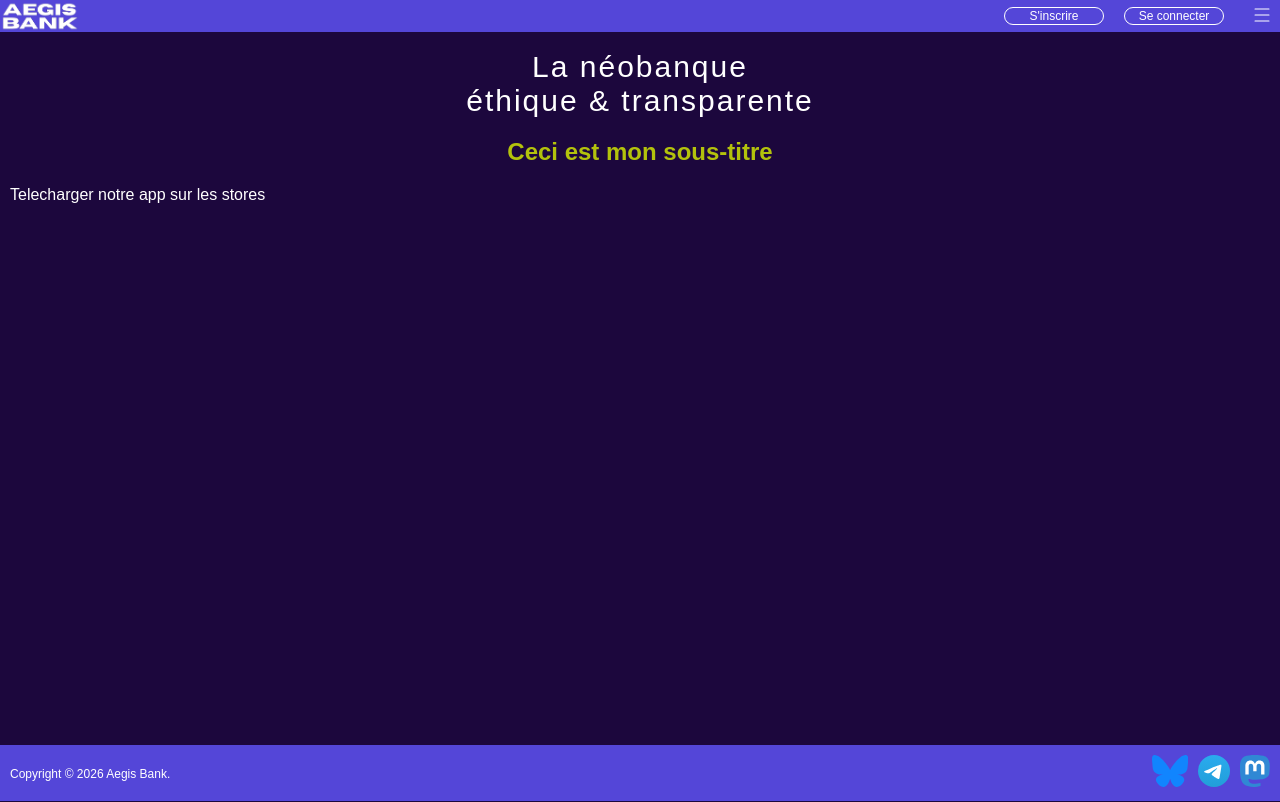
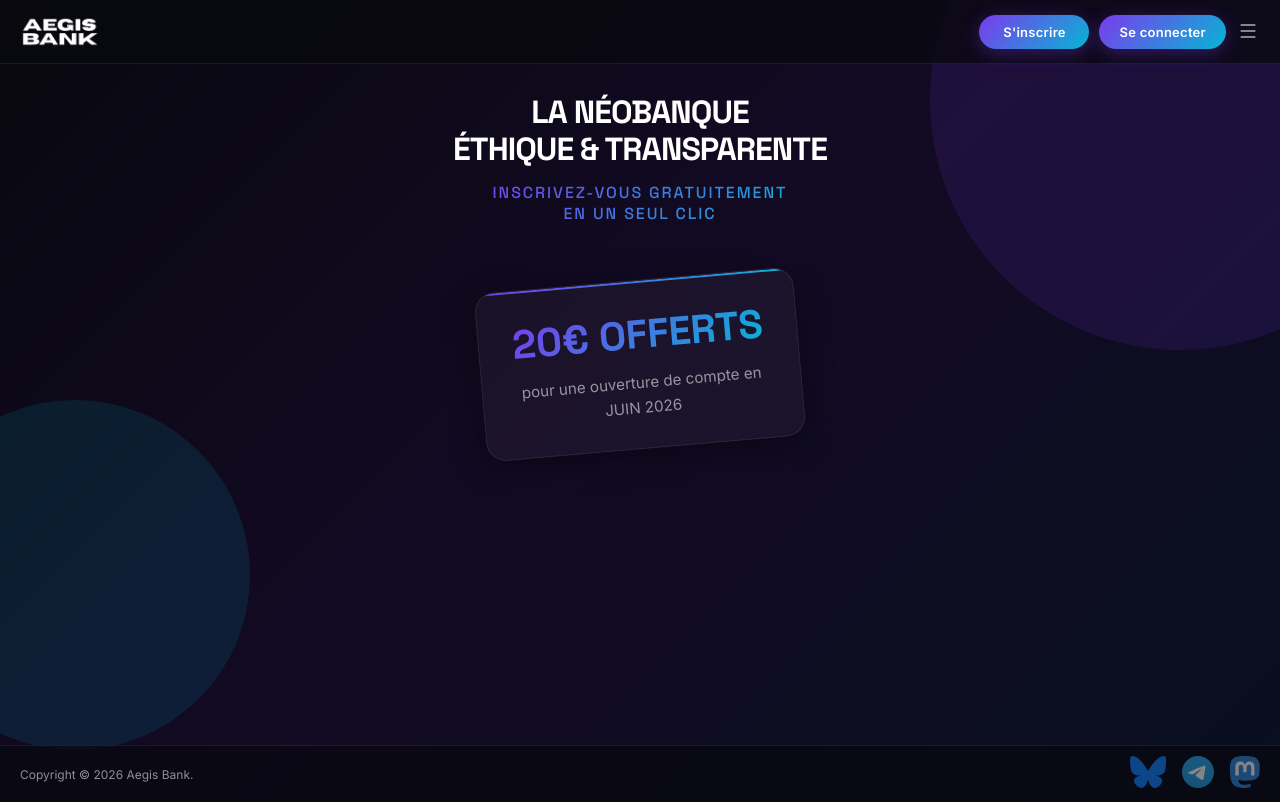
Before and after one commit to chronokami/Aegis-project, a plain HTML site: page index.html in a window 1280 px wide. Drawn offline with Linux system fonts and the light colour scheme.

Commit message:
Add files via upload

```diff
--- a/index.html
+++ b/index.html
@@ -4,6 +4,8 @@
     <meta charset="UTF-8" />
     <meta name="viewport" content="width=device-width, initial-scale=1.0" />
     <title>Aegis Bank Project</title>
+    <link rel="preconnect" href="https://fonts.googleapis.com" />
+    <link rel="preconnect" href="https://fonts.gstatic.com" crossorigin />
     <link rel="stylesheet" href="style.css" />
   </head>
 
@@ -34,46 +36,31 @@
       <!-- <div class="hambuger-menu-mobile">
         <ul>
           <li><a>Solutions Streamers</a></li>
-          <li><a>Financement créatif</a></li>
-          <li><a>Ecosystème pro</a></li>
+          <li><a>Financement Créatif</a></li>
+          <li><a>Ecosystème Pro</a></li>
         </ul>
       </div> -->
     </header>
     <div class="layout">
-      <div>
       <div class="title-container">
         <h1 class="uppercase-text title-style">
           La néobanque <br />
           éthique & transparente
         </h1>
 
-          <h2>Ceci est mon sous-titre</h2>
+        <h2>Inscrivez-vous gratuitement <br />
+          en un seul clic</h2>
       </div>
 
-        <!-- <p class="text-content">
-          hello world <br />
-          Lorem ipsum dolor sit amet, consectetur adipiscing elit. Curabitur
-          malesuada sit amet sapien nec sodales. Nulla orci orci, sollicitudin
-          vitae neque elementum, lobortis sollicitudin ligula. In hac habitasse
-          platea dictumst. In nec maximus tortor. Ut malesuada viverra ligula a
-          vulputate. Quisque sed eleifend quam. Vestibulum cursus augue sit amet
-          imperdiet dictum. Vestibulum mattis pharetra lorem at vestibulum. Nam
-          posuere auctor urna, facilisis posuere lectus sodales id. Sed
-          tincidunt porttitor turpis. Pellentesque mollis pellentesque magna, a
-          eleifend tortor accumsan vel. In felis ante, pulvinar sed finibus non,
-          ultricies sit amet purus. Maecenas ultrices risus in dolor sagittis,
-          vel eleifend mi convallis. Nulla sagittis sem massa, ac gravida tortor
-          semper eu. Maecenas vehicula blandit libero, sit amet auctor justo.
-        </p> -->
-
-        <p class="text-content">Telecharger notre app sur les stores</p>
-        <a><img /></a>
-        <a><img /></a>
+      <div class="card">
+        <h3>20€ OFFERTS</h3>
+        <p>pour une ouverture de compte en JUIN 2026</p>
       </div>
     </div>
+
     <footer>
       <div class="footer-container">
-        <div>
+        <div class="copyright-container">
           <span class="copyright"> Copyright © 2026 Aegis Bank. </span>
         </div>
         <div class="footer-icon">
--- a/style.css
+++ b/style.css
@@ -1,12 +1,65 @@
-body {
-  font-family: " ", sans-serif;
-  background-color: rgb(28, 7, 61);
-  padding-top: 50px;
+/* import typographique */
+@import url("https://fonts.googleapis.com/css2?family=Space+Grotesk:wght@400;500;600;700&family=Inter:wght@300;400;500;600&display=swap");
+
+/* attributs sur tous les elements */
+* {
   margin: 0;
+  padding: 0;
+  box-sizing: border-box;
 }
 
-footer {
-  height: 55px;
+/* variables globales */
+:root {
+  --c-bg: #08080f;
+  --c-purple: #7c3aed;
+  --c-purple-light: #a855f7;
+  --c-cyan: #06b6d4;
+  --c-lime: #84cc16;
+  --c-white: #ffffff;
+  --c-text-muted: rgba(255, 255, 255, 0.55);
+  --c-border: rgba(255, 255, 255, 0.08);
+  --c-card-bg: rgba(255, 255, 255, 0.04);
+  --gradient-main: linear-gradient(135deg, #7c3aed 0%, #06b6d4 100%);
+  --gradient-bg: linear-gradient(135deg, #08080f 0%, #130a24 50%, #080f1f 100%);
+  --shadow-glow: 0 0 40px rgba(124, 58, 237, 0.25);
+  --shadow-card: 0 8px 32px rgba(0, 0, 0, 0.4);
+}
+
+/* gestion du background */
+body {
+  font-family: "Inter", sans-serif;
+  background: var(--gradient-bg);
+  background-attachment: fixed;
+  min-height: 100vh;
+  padding-top: 64px;
+  color: var(--c-white);
+}
+
+body::before,
+body::after {
+  content: "";
+  position: fixed;
+  border-radius: 50%;
+  /* filter: blur(100px); */
+  opacity: 0.12;
+  pointer-events: none;
+  z-index: 0;
+}
+
+body::before {
+  width: 500px;
+  height: 500px;
+  background: var(--c-purple);
+  top: -150px;
+  right: -150px;
+}
+
+body::after {
+  width: 350px;
+  height: 350px;
+  background: var(--c-cyan);
+  bottom: 50px;
+  left: -100px;
 }
 
 ul {
@@ -20,115 +73,224 @@
   top: 0;
   right: 0;
   left: 0;
-  max-height: 40px;
-  background-color: #5446d8;
-}
-
-h1 {
-  color: royalblue;
-  font-size: 30px;
-  margin-top: 0;
-  /* text-transform: uppercase; */
-  letter-spacing: 2px;
-  /* background-color: rgb(83, 83, 83); */
-  /* width: 600px;
-    height: 600px; */
-
-  /* padding: 40px; 80px; 50px; 60px; */
-
-  /* padding-top: 40px;
-    padding-right: 40px;
-    padding-bottom: 40px;
-    padding-left: 40px; */
-
-  /* margin: 40px; */
-}
-
-h2 {
-  color: rgb(179, 194, 12);
-}
-
-p {
-  color: red;
-}
-
-.title-container {
-  text-align: center;
-  /* margin-left: 90px; */
-}
-
-/* .uppercase-text {
-    text-transform: uppercase;
-} */
-
-.title-style {
-  font-weight: 500;
-  color: #fff;
-}
-
-.auth-buttons {
-  display: flex;
-  column-gap: 20px;
-  align-items: center;
+  height: 64px;
+  background: rgba(8, 8, 15, 0.75);
+  border-bottom: 1px solid var(--c-border);
+  z-index: 100;
 }
 
 .header-container {
   display: flex;
   justify-content: space-between;
+  align-items: center;
+  height: 100%;
+  padding: 0 20px;
+}
+
+.auth-buttons {
+  display: flex;
+  align-items: center;
+  gap: 10px;
+}
+
+h1 {
+  font-family: "Space Grotesk", sans-serif;
+  font-weight: 700;
+  line-height: 1.15;
+  letter-spacing: -0.03em;
+  color: var(--c-white);
+}
+
+h2 {
+  font-family: "Space Grotesk", sans-serif;
+  font-size: 1rem;
+  font-weight: 500;
+  letter-spacing: 0.12em;
+  text-transform: uppercase;
+  background: var(--gradient-main);
+  -webkit-background-clip: text;
+  color: transparent;
+  background-clip: text;
+}
+
+h3 {
+  font-family: "Space Grotesk", sans-serif;
+  font-weight: 700;
+  font-size: 1.15rem;
+}
+
+p {
+  color: var(--c-text-muted);
+  line-height: 1.65;
+  font-size: 0.95rem;
+}
+
+/* structure principale de conteneur */
+.layout {
+  position: relative;
+  z-index: 1;
+  min-height: calc(100vh - 119px);
+  display: flex;
+  flex-direction: column;
+  gap: 36px;
+  justify-content: flex-start;
+  align-items: center;
+  padding: 30px 20px 40px;
+}
+
+.title-container {
+  text-align: center;
+  display: flex;
+  flex-direction: column;
+  gap: 14px;
+  max-width: 480px;
+}
+
+.title-style {
+  font-weight: 700;
+  color: var(--c-white);
+  text-transform: uppercase;
+}
+
+button {
+  background-color: transparent;
+  border: none;
+  color: var(--c-white);
+  width: fit-content;
+  font-size: 10px;
+  cursor: pointer;
+  font-family: "Inter", sans-serif;
+  transition: all 0.25s ease;
+}
+
+.button-style {
+  background: var(--gradient-main);
+  border: none;
+  border-radius: 100px;
+  font-size: 13px;
+  font-weight: 600;
+  min-width: 110px;
+  padding: 9px 20px;
+  color: var(--c-white);
+  letter-spacing: 0.02em;
+  box-shadow: 0 4px 18px rgba(124, 58, 237, 0.35);
+  transition:
+    transform 0.25s ease,
+    box-shadow 0.25s ease;
+}
+
+/* Gestion du hover (desktop) */
+.button-style:hover {
+  transform: translateY(-2px);
+  box-shadow: 0 8px 28px rgba(124, 58, 237, 0.55);
+}
+
+.button-style:active {
+  transform: translateY(0);
+}
+
+/* attributs de la carte */
+.card {
+  width: 100%;
+  text-align: center;
+  max-width: 320px;
+  display: flex;
+  flex-direction: column;
+  gap: 10px;
+  padding: 28px 24px;
+  border-radius: 20px;
+  border: 1px solid var(--c-border);
+  background: var(--c-card-bg);
+  box-shadow: var(--shadow-card);
+  position: relative;
+  overflow: hidden;
+  transition:
+    transform 0.3s ease,
+    box-shadow 0.3s ease;
+  transform: rotate(-5deg);
+  margin-top: 20px;
+}
+
+/* Ligne de couleur en haut de la carte */
+.card::before {
+  content: "";
+  position: absolute;
+  top: 0;
+  left: 0;
+  right: 0;
+  height: 2px;
+  background: var(--gradient-main);
+}
+
+/* Dégradé pour le texte */
+.card h3 {
+  color: transparent;
+  background: var(--gradient-main);
+  -webkit-background-clip: text;
+  background-clip: text;
+  font-size: 2.5rem;
+}
+
+footer {
+  position: relative;
+  z-index: 1;
 }
 
 .footer-container {
-  width: calc(100% - 20px);
-  min-height: 30px;
-  background-color: #5446d8;
+  width: 100%;
+  min-height: 55px;
+  background: rgba(8, 8, 15, 0.75);
+  border-top: 1px solid var(--c-border);
   display: flex;
   justify-content: space-between;
+  align-items: center;
+  padding: 10px 20px;
   gap: 10px;
-  align-items: center;
-  padding: 10px;
 }
 
-.layout {
-  min-height: calc(100vh - 105px);
+.copyright-container {
   display: flex;
-  flex-direction: column;
-  gap: 20px;
-  justify-content: space-between;
-  padding: 0 10px;
+  align-items: center;
 }
 
 .copyright {
   font-size: 12px;
-  color: #fff;
+  color: var(--c-text-muted);
 }
 
 .footer-icon {
   display: flex;
-  gap: 10px;
+  gap: 16px;
+  align-items: center;
+}
+
+.footer-icon a {
+  opacity: 0.5;
+  transition: all 0.2s ease;
+  cursor: pointer;
 }
 
 .hambuger-menu-mobile {
   position: absolute;
   right: 0;
-  width: 50%;
-  background-color: #fff;
+  top: 64px;
+  width: 55%;
+  background: rgba(12, 8, 25, 0.95);
+  border: 1px solid var(--c-border);
+  border-radius: 0 0 16px 16px;
+  padding: 16px;
 }
 
-button {
-  background-color: transparent;
-  border: none;
-  color: #fff;
-  font-size: 14px;
-  cursor: pointer;
+/* Gestion des écrans non-mobiles */
+@media screen and (min-width: 767px) {
+  .card:hover {
+    transform: translateY(-6px);
+    box-shadow: var(--shadow-glow), var(--shadow-card);
+  }
+
+  /* comportement des icones du footer */
+  .footer-icon a:hover {
+    opacity: 1;
+    transform: translateY(-2px);
+  }
 }
-
-.button-style {
-  border: 1px solid #fff;
-  border-radius: 10px;
-  font-size: 12px;
-  min-width: 100px;
-}
-
-.text-content {
-  color: #fff;
-}
```
Lines whose indentation alone changed are shown as unchanged.
